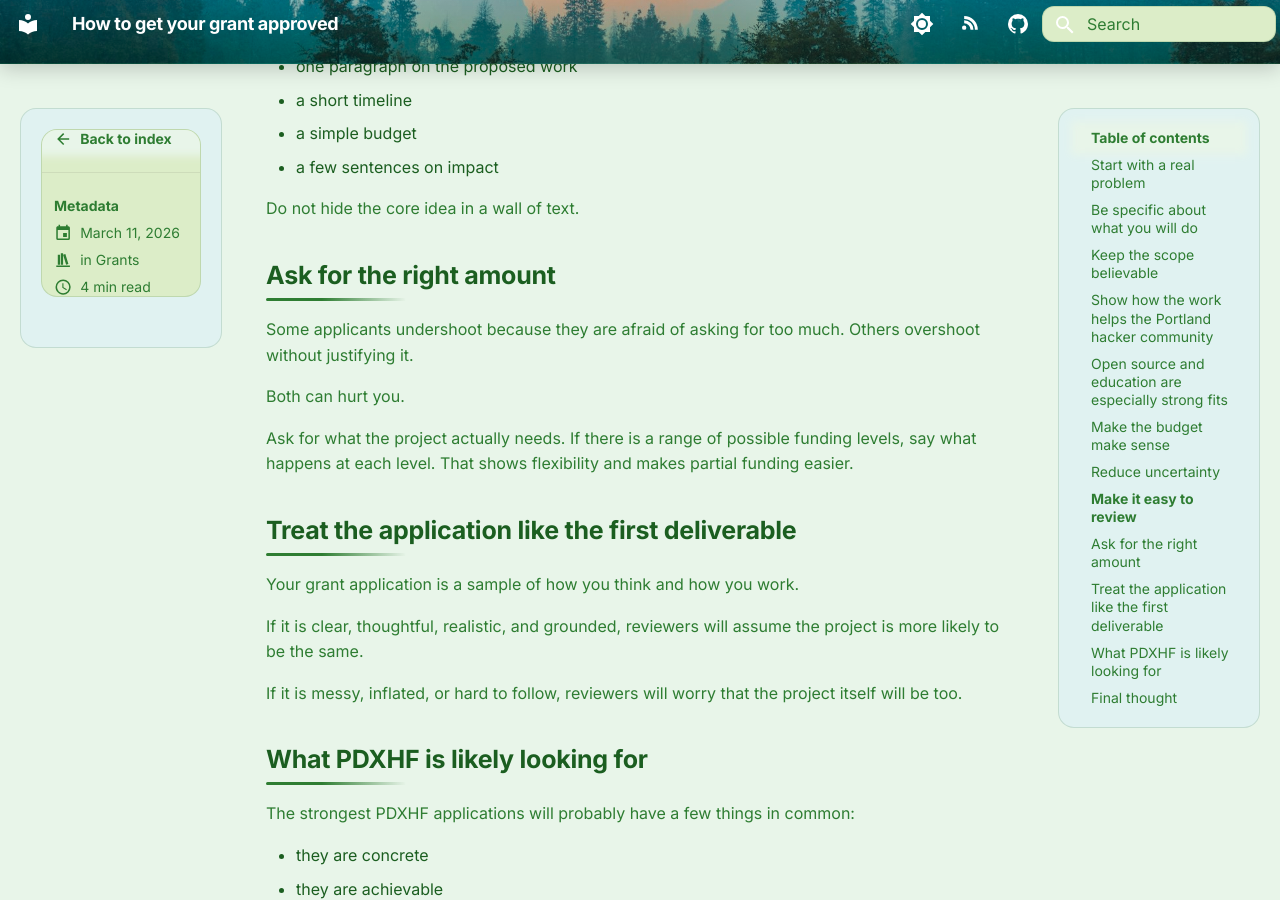
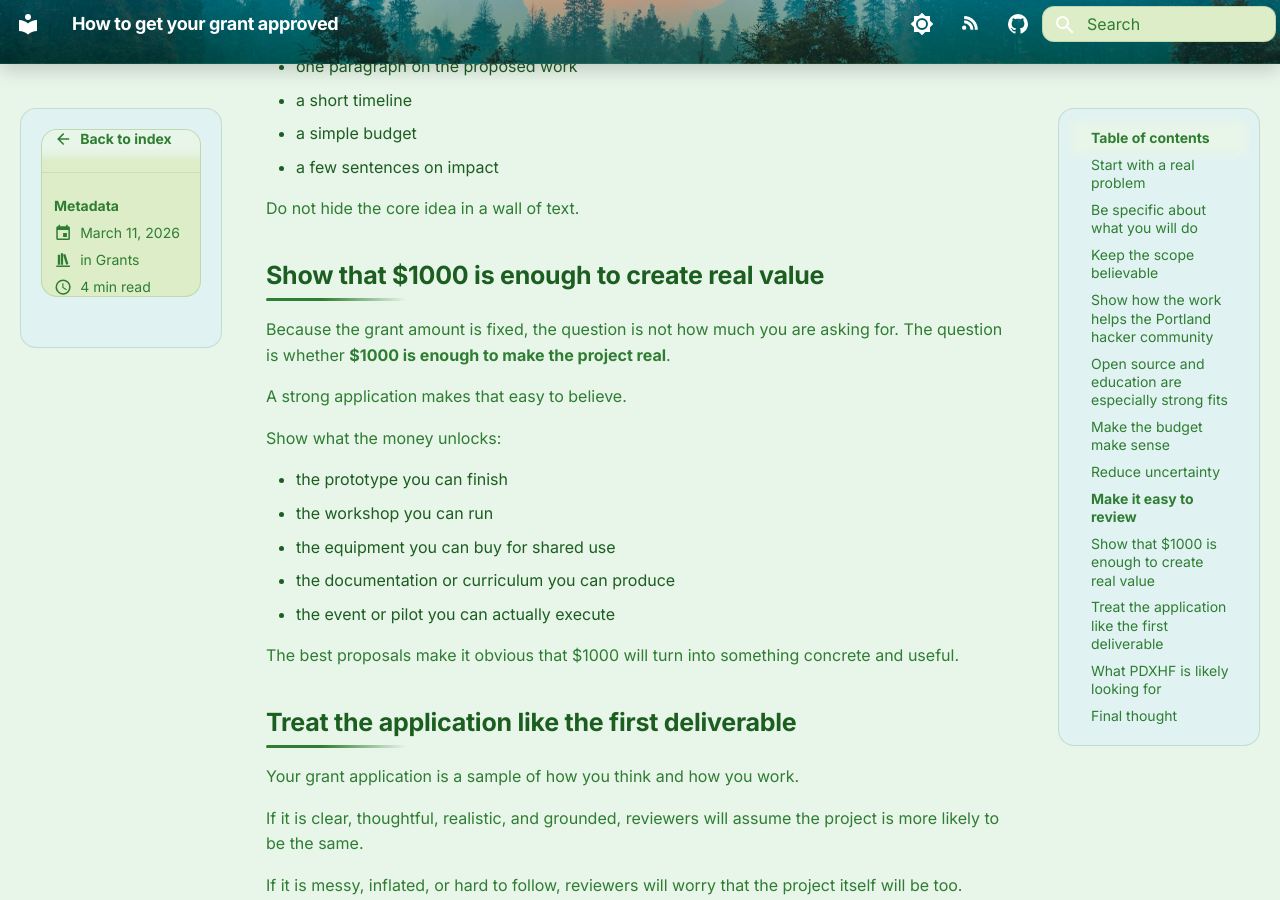
Before and after one commit to pierce403/PDXHF, an MkDocs documentation site: the page built from docs/blog/posts/how-to-get-your-grant-approved.md, in a window 1280 px wide and 900 px high, scrolled down 3437 px. Built offline with MkDocs 1.6.1 and Material for MkDocs 9.7.7, drawn with Linux system fonts in a browser that asks for light colours.

Commit message:
Make fixed $1000 PDXHF grant guidance explicit

```diff
--- a/docs/blog/posts/how-to-get-your-grant-approved.md
+++ b/docs/blog/posts/how-to-get-your-grant-approved.md
@@ -131,13 +131,21 @@ If a reviewer has to work hard to understand your application, your odds go down
 
 Do not hide the core idea in a wall of text.
 
-## Ask for the right amount
+## Show that $1000 is enough to create real value
 
-Some applicants undershoot because they are afraid of asking for too much. Others overshoot without justifying it.
+Because the grant amount is fixed, the question is not how much you are asking for. The question is whether **$1000 is enough to make the project real**.
 
-Both can hurt you.
+A strong application makes that easy to believe.
 
-Ask for what the project actually needs. If there is a range of possible funding levels, say what happens at each level. That shows flexibility and makes partial funding easier.
+Show what the money unlocks:
+
+- the prototype you can finish
+- the workshop you can run
+- the equipment you can buy for shared use
+- the documentation or curriculum you can produce
+- the event or pilot you can actually execute
+
+The best proposals make it obvious that $1000 will turn into something concrete and useful.
 
 ## Treat the application like the first deliverable
 
```
